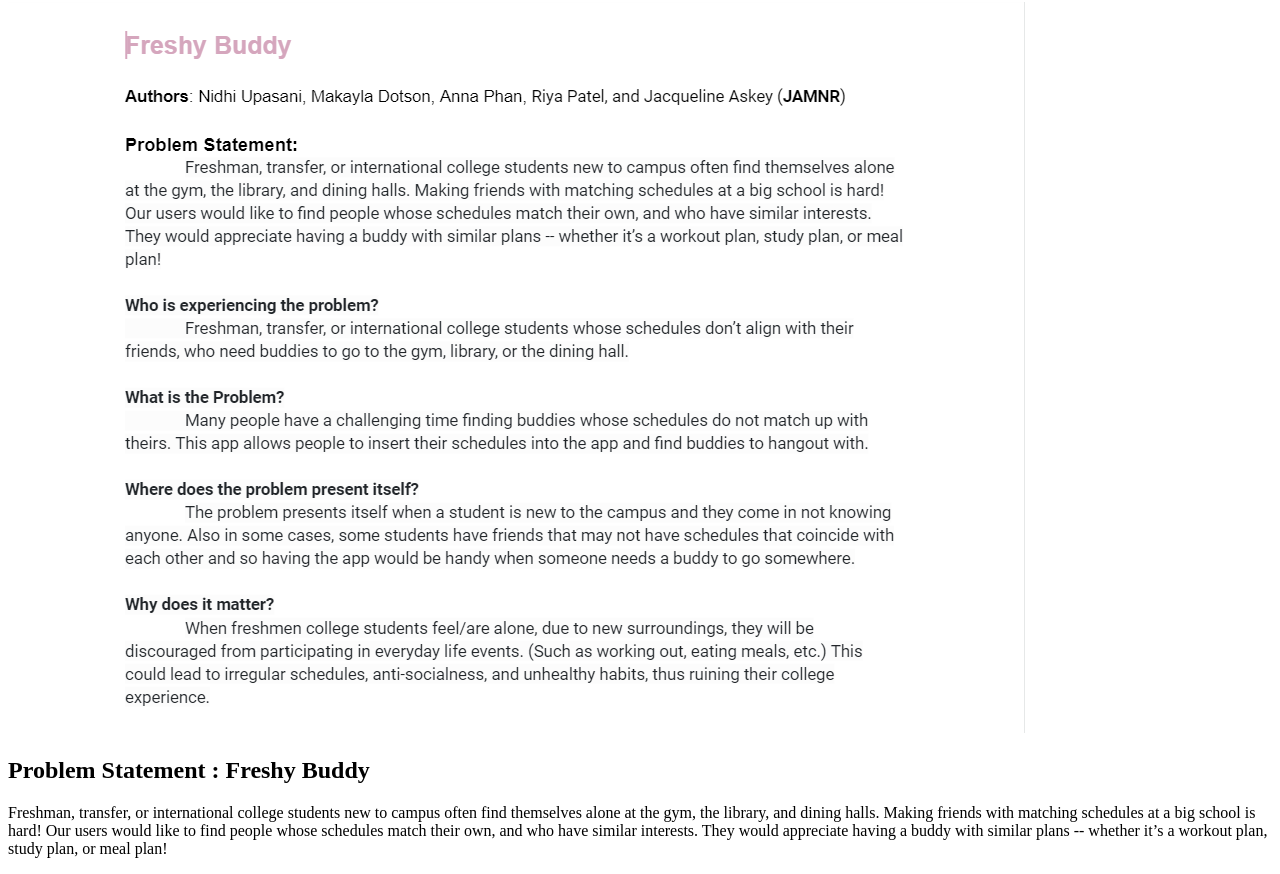
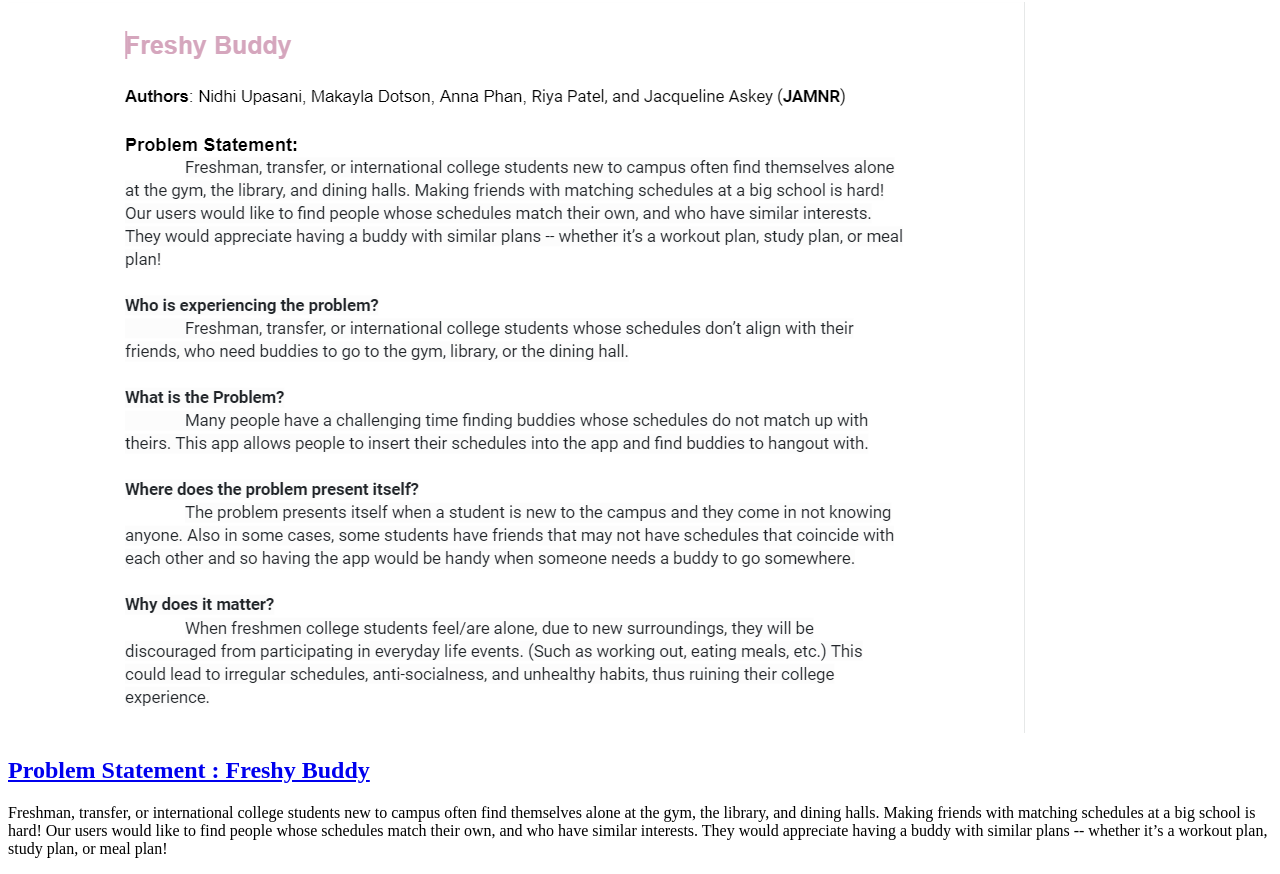
Before and after one commit to nidhioops/nidhioops.github.io, a plain HTML site: page index.html in a window 1280 px wide. Shown: the part 78-952 px from the top of the page. Drawn offline with Linux system fonts and the light colour scheme; files whose address does not match are found by name.

Commit message:
Add files via upload

```diff
--- a/index.html
+++ b/index.html
@@ -9,7 +9,7 @@
         <section class="asssignment">
             <a href="files/Problem Statement.pdf"><img src="images/problem statement .png"></a>
             <section class="assignment details">
-                <h2> Problem Statement : Freshy Buddy </h2>
+                <a href="files/Problem Statement.pdf"><h2> Problem Statement : Freshy Buddy </h2></a>
                 <p>
                     Freshman, transfer, or international college students new to campus often find themselves alone at the gym, the library, and dining halls. Making friends with matching schedules at a big school is hard! Our users would like to find people whose schedules match their own, and who have similar interests. They would appreciate having a buddy with similar plans -- whether it’s a workout plan, study plan, or meal plan!
                 </p>
```
